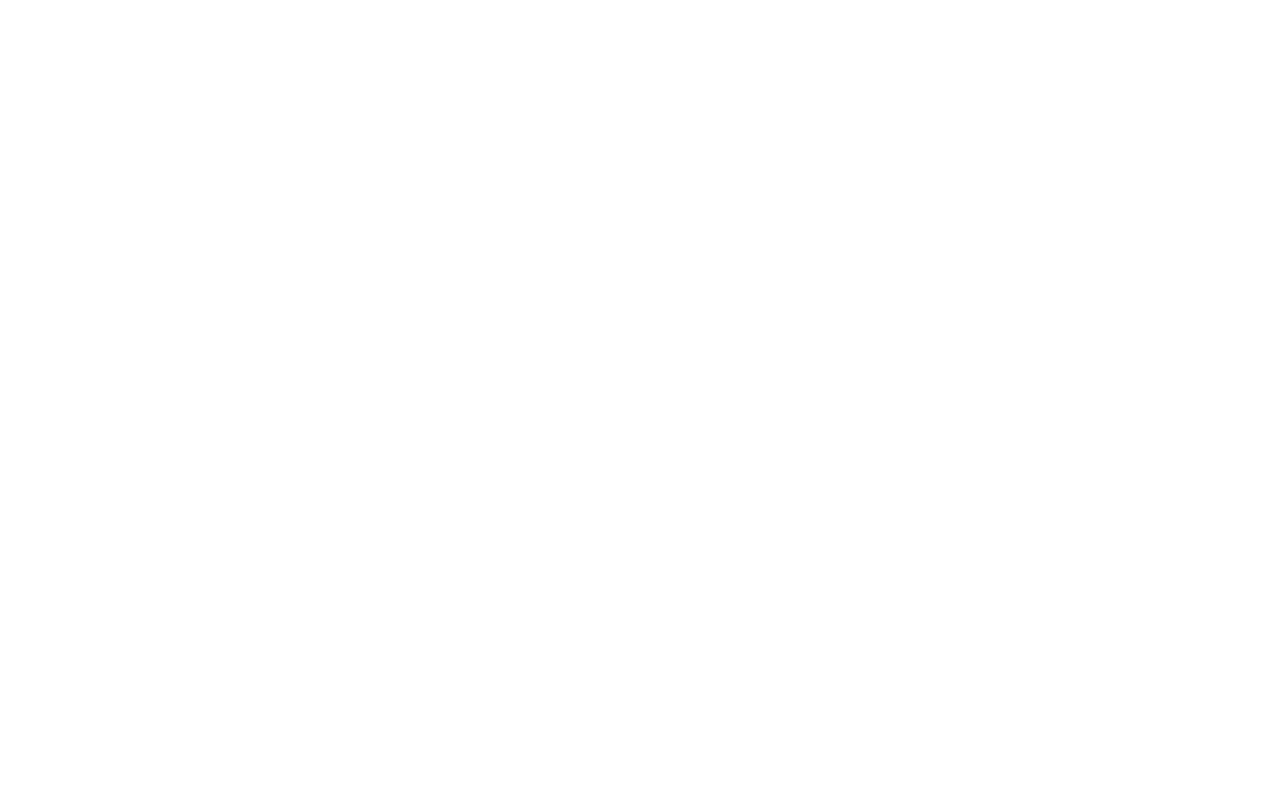
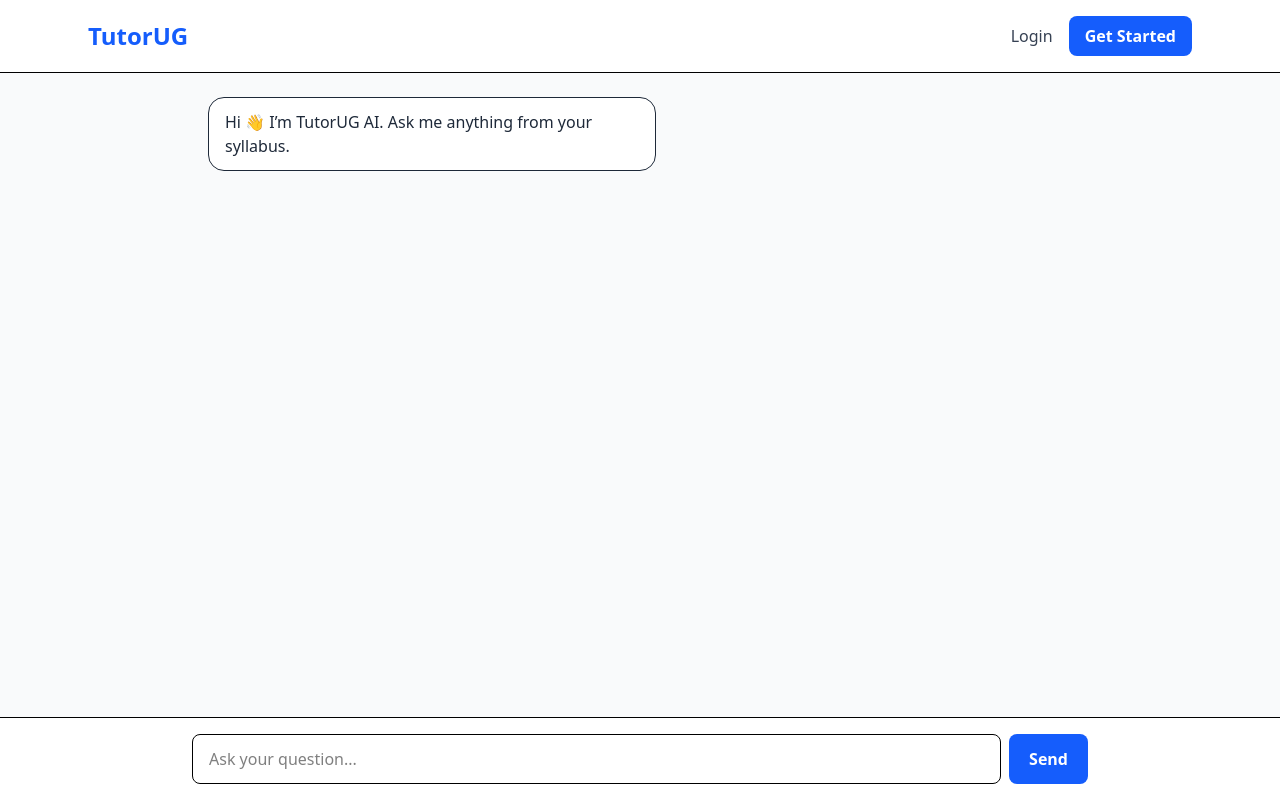
Before and after one commit to Lamboe69/TutorUG, a React app in the folder frontend/: page /ai-tutor in a window 1280 px wide. Before the commit this address had no page. Built offline with nearby package versions, Linux system fonts and the light colour scheme; the HTML template or start-up script is replaced by a standard one.

Commit message:
Update student dashboard with AI Tutor navigation

```diff
--- a/frontend/src/App.jsx
+++ b/frontend/src/App.jsx
@@ -3,6 +3,8 @@ import Landing from "./pages/Landing";
 import Login from "./pages/Login";
 import Register from "./pages/Register";
 import Dashboard from "./pages/Dashboard";
+import AITutor from "./pages/AITutor";
+
 
 export default function App() {
   return (
@@ -11,6 +13,7 @@ export default function App() {
       <Route path="/login" element={<Login />} />
       <Route path="/register" element={<Register />} />
       <Route path="/dashboard" element={<Dashboard />} />
+      <Route path="/ai-tutor" element={<AITutor />} />
     </Routes>
   );
 }
--- /dev/null
+++ b/frontend/src/pages/AITutor.jsx
@@ -0,0 +1,85 @@
+import { useState } from "react";
+import Navbar from "../components/Navbar";
+
+export default function AITutor() {
+  const [messages, setMessages] = useState([
+    {
+      sender: "ai",
+      text: "Hi 👋 I’m TutorUG AI. Ask me anything from your syllabus.",
+    },
+  ]);
+  const [input, setInput] = useState("");
+  const [loading, setLoading] = useState(false);
+
+  const sendMessage = () => {
+    if (!input.trim()) return;
+
+    const userMessage = { sender: "user", text: input };
+    setMessages((prev) => [...prev, userMessage]);
+    setInput("");
+    setLoading(true);
+
+    // TEMP: simulate AI response
+    setTimeout(() => {
+      const aiReply = {
+        sender: "ai",
+        text: "Good question! I’ll explain this step by step once backend AI is connected.",
+      };
+      setMessages((prev) => [...prev, aiReply]);
+      setLoading(false);
+    }, 1200);
+  };
+
+  return (
+    <div className="min-h-screen bg-gray-50 flex flex-col">
+      <Navbar />
+
+      {/* Chat Area */}
+      <div className="flex-1 max-w-4xl mx-auto w-full px-4 py-6 overflow-y-auto">
+        {messages.map((msg, index) => (
+          <div
+            key={index}
+            className={`mb-4 flex ${
+              msg.sender === "user" ? "justify-end" : "justify-start"
+            }`}
+          >
+            <div
+              className={`max-w-xs sm:max-w-md px-4 py-3 rounded-2xl text-sm sm:text-base ${
+                msg.sender === "user"
+                  ? "bg-blue-600 text-white"
+                  : "bg-white text-gray-800 border"
+              }`}
+            >
+              {msg.text}
+            </div>
+          </div>
+        ))}
+
+        {loading && (
+          <div className="text-sm text-gray-500 mt-2">
+            TutorUG AI is typing...
+          </div>
+        )}
+      </div>
+
+      {/* Input Area */}
+      <div className="border-t bg-white px-4 py-4">
+        <div className="max-w-4xl mx-auto flex gap-2">
+          <input
+            type="text"
+            value={input}
+            onChange={(e) => setInput(e.target.value)}
+            placeholder="Ask your question..."
+            className="flex-1 border rounded-lg px-4 py-3 focus:outline-none focus:ring-2 focus:ring-blue-500"
+          />
+          <button
+            onClick={sendMessage}
+            className="bg-blue-600 text-white px-5 py-3 rounded-lg font-semibold hover:bg-blue-700 transition"
+          >
+            Send
+          </button>
+        </div>
+      </div>
+    </div>
+  );
+}
--- a/frontend/src/pages/StudentDashboard.jsx
+++ b/frontend/src/pages/StudentDashboard.jsx
@@ -1,3 +1,4 @@
+import { Link } from "react-router-dom";
 import Navbar from "../components/Navbar";
 
 export default function StudentDashboard() {
@@ -5,35 +6,60 @@ export default function StudentDashboard() {
     <div className="min-h-screen bg-gray-50">
       <Navbar />
 
-      <div className="max-w-6xl mx-auto px-6 py-12">
-        <h1 className="text-3xl font-extrabold mb-2">
-          Student Dashboard
-        </h1>
-        <p className="text-gray-600 mb-8">
-          Learn, practice, and grow with TutorUG.
-        </p>
+      <div className="max-w-6xl mx-auto px-4 sm:px-6 py-10 sm:py-12">
 
-        <div className="grid grid-cols-1 md:grid-cols-3 gap-6">
-          <div className="bg-white rounded-xl shadow p-6">
-            <h3 className="text-xl font-semibold mb-2">AI Tutor</h3>
+        {/* Header */}
+        <div className="mb-8 sm:mb-10">
+          <h1 className="text-3xl font-extrabold">
+            Student Dashboard
+          </h1>
+          <p className="text-gray-600 mt-2">
+            Learn, practice, and grow with TutorUG.
+          </p>
+        </div>
+
+        {/* Dashboard Cards */}
+        <div className="grid grid-cols-1 sm:grid-cols-2 md:grid-cols-3 gap-6">
+
+          {/* AI Tutor */}
+          <Link
+            to="/ai-tutor"
+            className="bg-white rounded-xl shadow p-6 hover:shadow-lg transition block"
+          >
+            <h3 className="text-xl font-semibold mb-2">
+              AI Tutor
+            </h3>
             <p className="text-gray-600">
-              Ask questions and get instant explanations.
+              Ask questions and get instant AI-powered explanations.
+            </p>
+          </Link>
+
+          {/* Practice & Quizzes */}
+          <div className="bg-white rounded-xl shadow p-6 opacity-90">
+            <h3 className="text-xl font-semibold mb-2">
+              Practice & Quizzes
+            </h3>
+            <p className="text-gray-600">
+              Test your understanding with smart quizzes.
+            </p>
+            <p className="text-sm text-gray-400 mt-2">
+              Coming soon
             </p>
           </div>
 
-          <div className="bg-white rounded-xl shadow p-6">
-            <h3 className="text-xl font-semibold mb-2">Practice & Quizzes</h3>
+          {/* Study Groups */}
+          <div className="bg-white rounded-xl shadow p-6 opacity-90">
+            <h3 className="text-xl font-semibold mb-2">
+              Study Groups
+            </h3>
             <p className="text-gray-600">
-              Test your understanding with smart quizzes.
+              Collaborate and discuss with fellow learners.
+            </p>
+            <p className="text-sm text-gray-400 mt-2">
+              Coming soon
             </p>
           </div>
 
-          <div className="bg-white rounded-xl shadow p-6">
-            <h3 className="text-xl font-semibold mb-2">Study Groups</h3>
-            <p className="text-gray-600">
-              Collaborate with classmates and friends.
-            </p>
-          </div>
         </div>
       </div>
     </div>
```
